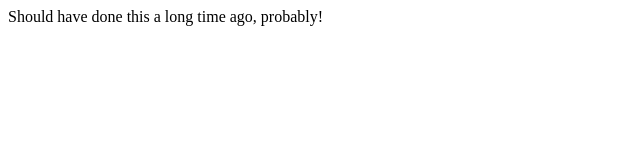
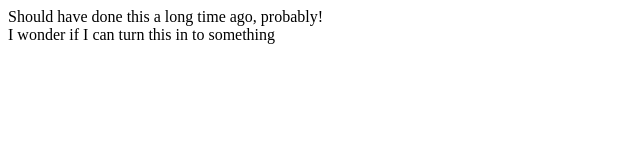
Before and after one commit to cloheart/HelloWorld, a plain HTML site: page index.html in a window 1280 px wide. Shown: the whole page, without its empty margins (0-640 px from the left). Drawn offline with Linux system fonts and the light colour scheme.

Commit message:
Second try
Another test!

```diff
--- a/index.html
+++ b/index.html
@@ -5,6 +5,8 @@
 
 <body>
 <div>Should have done this a long time ago, probably!</div>
+
+<span>I wonder if I can turn this in to something</span>
 </body>
 
 </html>
```
